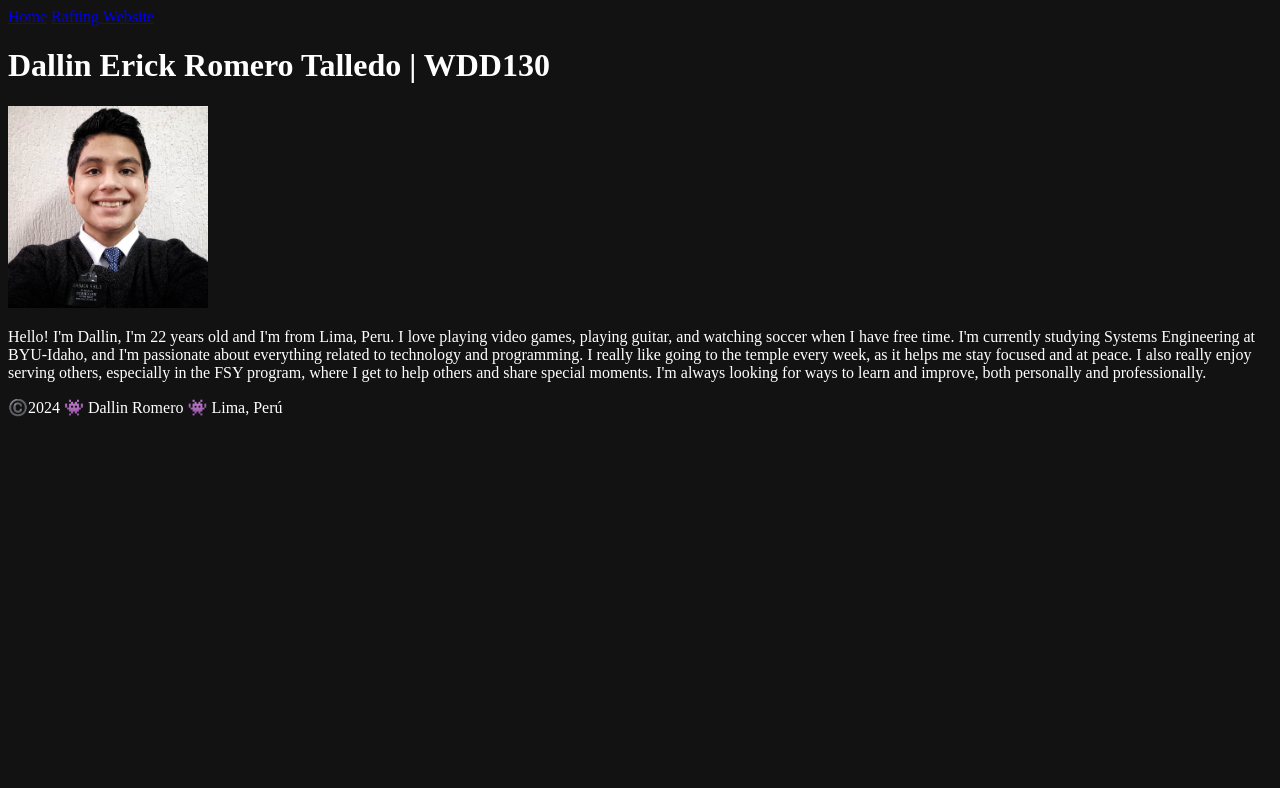
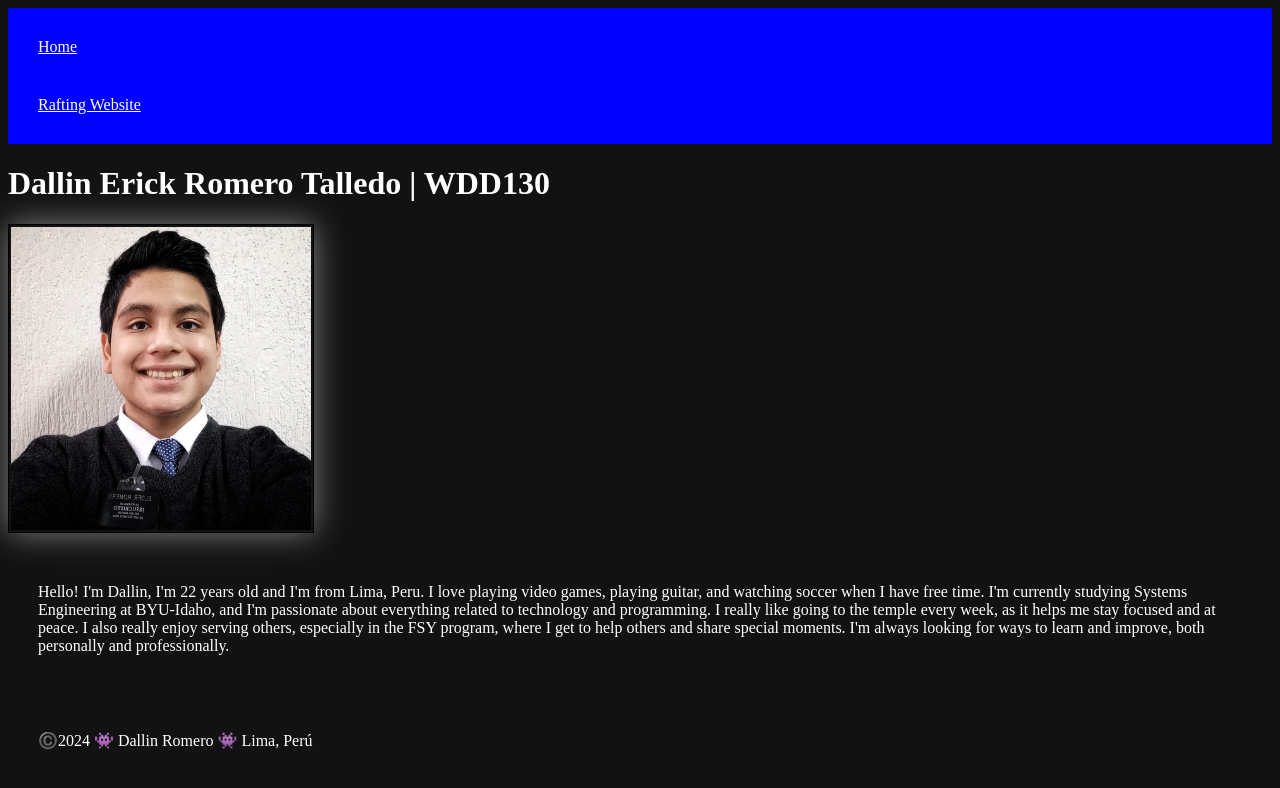
Before and after one commit to RomeroTalledo/wdd130, a plain HTML site: page index.html in a window 1280 px wide. Drawn offline with Linux system fonts and the light colour scheme.

Commit message:
styles added

```diff
--- a/index.html
+++ b/index.html
@@ -4,12 +4,7 @@
     <meta charset="UTF-8">
     <meta name="viewport" content="width=device-width, initial-scale=1.0">
     <title>Dallin Erick Romero Talledo | WDD130</title>
-    <style>
-        body {
-          background-color: #121212;
-          color: white;
-        }
-      </style>
+    <link rel="stylesheet" href="styles/styles.css">
 </head>
 <body>
     <header>
--- /dev/null
+++ b/styles/styles.css
@@ -0,0 +1,32 @@
+body {
+    background-color: #121212;
+    color: white;
+}
+
+nav {
+    background-color: blue;
+    padding: 10px;
+}
+
+nav a {
+    color: white;
+    display: block;
+    padding: 20px;
+}
+
+h1 {
+    color: white;
+
+}
+
+img {
+    width: 300px;
+    height: auto;
+    border: 1px solid black;
+    padding: 2px;
+    box-shadow: 0 0 30px gray;
+}
+
+p {
+    padding: 30px;
+}
```
